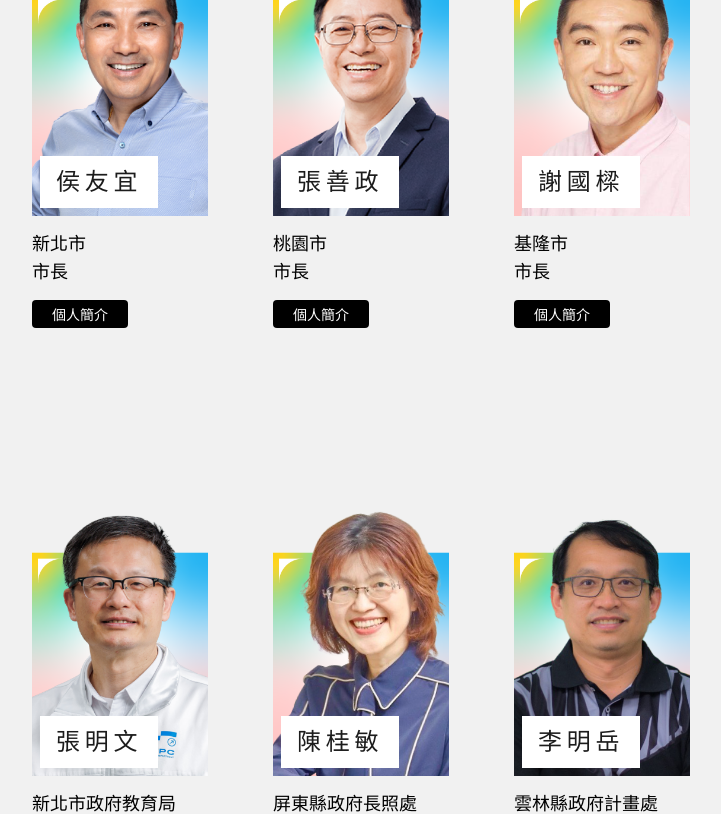
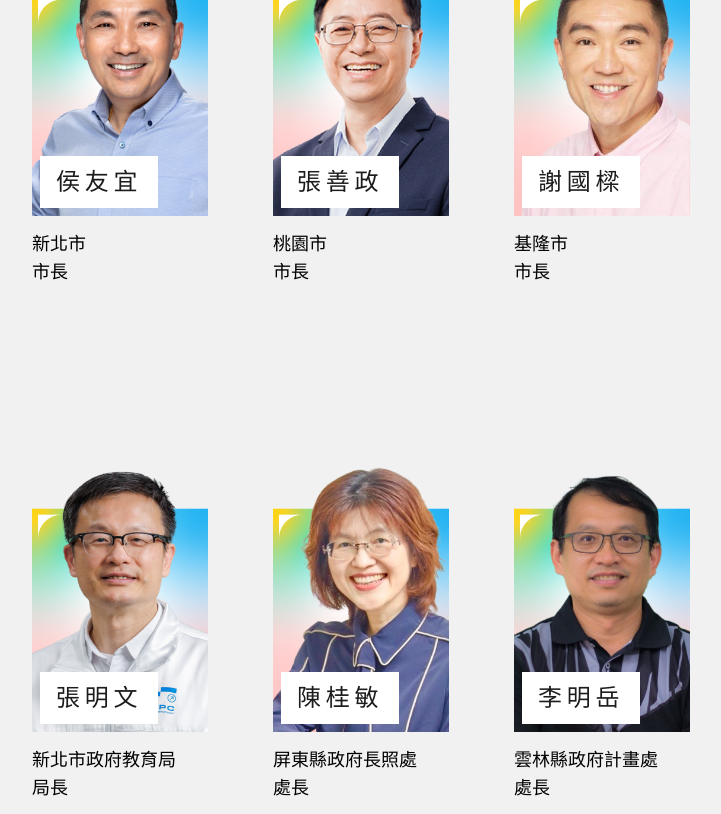
Before and after one commit to jackietsairock/SDGsforum, a Vue app: page / in a window 1280 px wide. Shown: the part 3943-4757 px from the top of the page, without its empty margins (279-1000 px from the left). Built offline with nearby package versions, Linux system fonts and the light colour scheme.

Commit message:
調整講者個人簡介顯示邏輯，新增顯示條件以控制按鈕及跳窗顯示

```diff
--- a/src/components/Speaker.vue
+++ b/src/components/Speaker.vue
@@ -12,6 +12,7 @@
 
   const isModalOpen = ref(false)
   const activeSpeaker = ref(null)
+  const showSpeakerProfile = false //隱藏「個人簡介」按鈕及跳窗
 
   const isExternalUrl = (url = '') => /^(https?:)?\/\//.test(url) || url.startsWith('data:')
 
@@ -180,10 +181,11 @@
       <!--<p class="text-4xl text-center ms:text-6xl" :style="['font-weight: 500;',{color: idx === 0 ? 'rgb(93, 246, 254)' : 'rgb(63, 154, 209)'}]">- {{ group.type }} -</p>-->
       <div class="speaker_box max-w-[1366px] p-0 mx-auto flex flex-row flex-wrap items-start justify-center gap-[25px] sm:p-10 sm:gap-[25px] sm:flex-row sm:items-start">
         <div v-for="(item, idx) in group.items" :key="`${group.type}-${idx}`" class="speaker_item text-left flex flex-col items-center py-5 px-1 w-[33%] sm:px-5 lg:w-[18%]"
-          role="button"
-          tabindex="0"
-          @click="openModal(item)"
-          @keyup.enter="openModal(item)"
+          :class="{ 'speaker_item--clickable': showSpeakerProfile }"
+          :role="showSpeakerProfile ? 'button' : undefined"
+          :tabindex="showSpeakerProfile ? 0 : undefined"
+          @click="showSpeakerProfile && openModal(item)"
+          @keyup.enter="showSpeakerProfile && openModal(item)"
         >
           <div class="speaker_img relative mb-3 overflow-hidden">
             <img :src="getImgUrl(item.img)" :alt="item.name" />
@@ -196,6 +198,7 @@
             <p class="text-xs sm:text-sm md:text-base lg:text-lg " v-html="item.title"></p>
           </div>
           <div
+            v-if="showSpeakerProfile"
             class="speaker_button w-full text-left mt-4 hover:cursor-pointer hover:opacity-90"
           >
             <p class="text-xs blcok bg-black text-white w-fit px-1 py-1 rounded-sm sm:text-sm sm:px-5">個人簡介</p>
@@ -208,7 +211,7 @@
   <teleport to="body">
     <transition name="fade">
       <div
-        v-if="isModalOpen && activeSpeaker"
+        v-if="showSpeakerProfile && isModalOpen && activeSpeaker"
         class="modal_backdrop"
         :style="{ backgroundColor: activeSpeaker.color ? `${activeSpeaker.color}50` : 'rgba(0, 0, 0, 0.2)' }"
         @click.self="closeModal"
@@ -250,7 +253,7 @@
 </template>
 
 <style scoped lang="scss">
-    .speaker_item:hover{
+    .speaker_item--clickable:hover{
       transform: translateY(-4px);
       transition: transform 0.3s ease;
       cursor: pointer;
```
